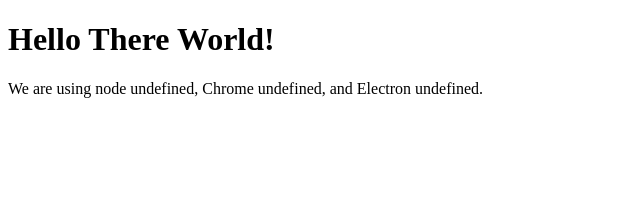
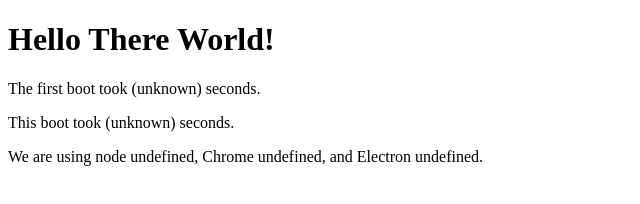
Before and after one commit to chrisuehlinger/orbital, an Electron app: page index.html in a window 1600 px wide. Shown: the whole page, without its empty margins (0-640 px from the left). Drawn offline with Linux system fonts and the light colour scheme.

Commit message:
Add logging of boot durations

```diff
--- a/index.html
+++ b/index.html
@@ -6,8 +6,10 @@
   </head>
   <body>
     <h1>Hello There World!</h1>
-    We are using node <script>document.write(process.versions.node)</script>,
+    <p>The first boot took <script>document.write(process.env.FIRST_BOOT_DURATION || '(unknown)')</script> seconds.</p>
+    <p>This boot took <script>document.write(process.env.THIS_BOOT_DURATION || '(unknown)')</script> seconds.</p>
+    <p>We are using node <script>document.write(process.versions.node)</script>,
     Chrome <script>document.write(process.versions.chrome)</script>,
-    and Electron <script>document.write(process.versions.electron)</script>.
+    and Electron <script>document.write(process.versions.electron)</script>.</p>
   </body>
 </html>
--- a/package.json
+++ b/package.json
@@ -4,7 +4,7 @@
   "description": "",
   "main": "main.js",
   "scripts": {
-    "start": "electron ."
+    "start": "FIRST_BOOT_DURATION=`cat /home/pi/first-boot-duration.log` THIS_BOOT_DURATION=`cat /home/pi/this-boot-duration.log` electron ."
   },
   "author": "",
   "license": "ISC",
```
